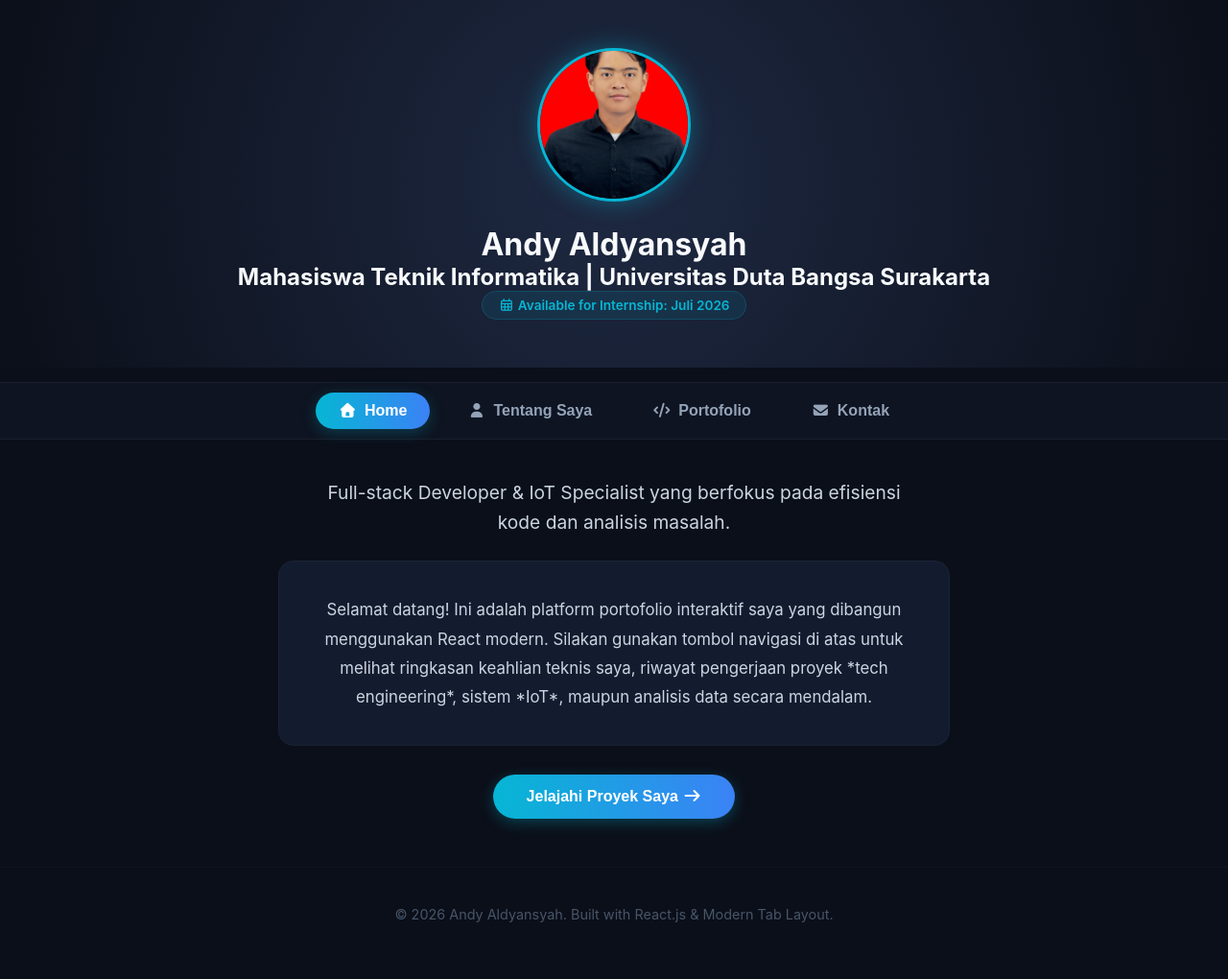
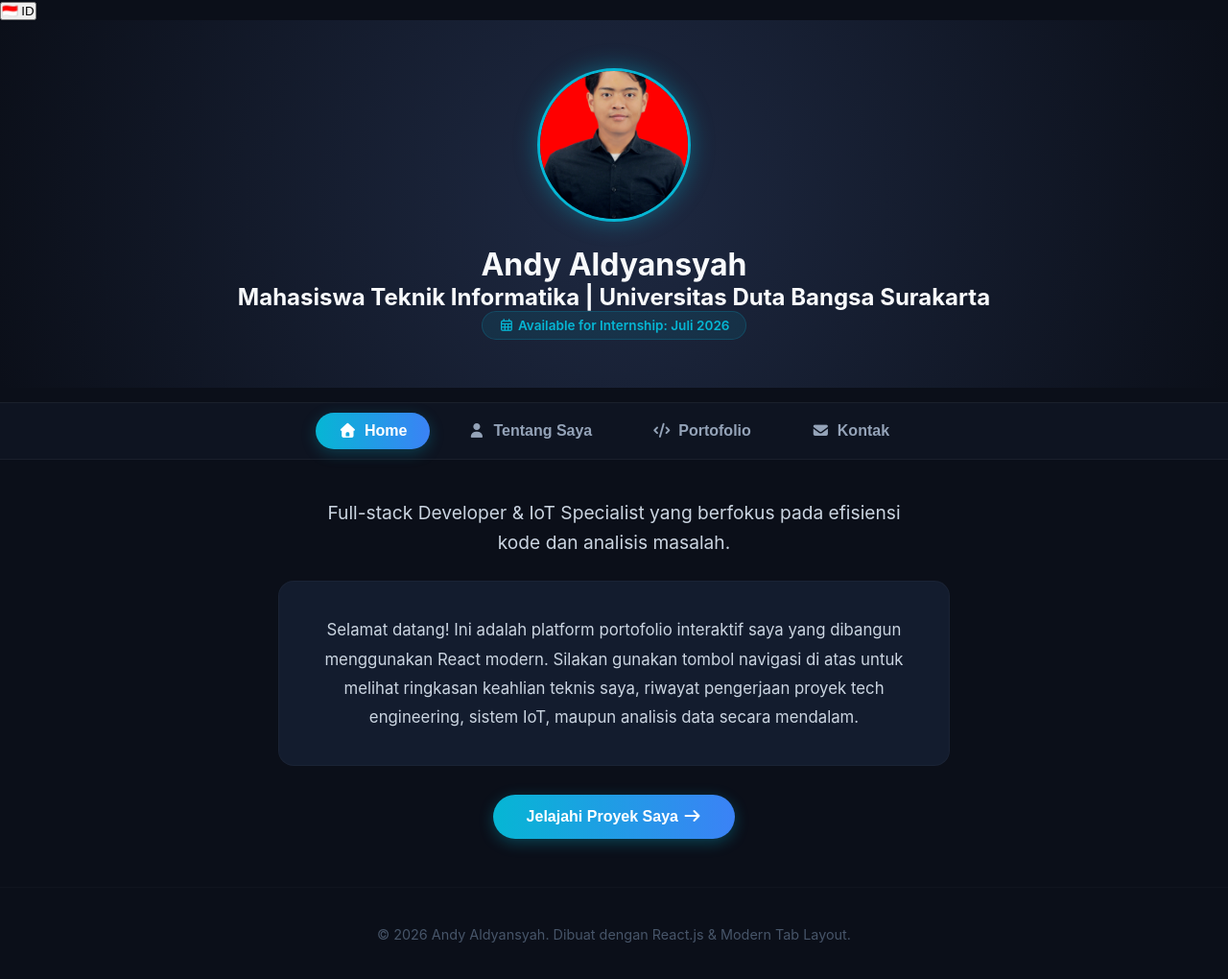
Before and after one commit to AndyAldy/portfolio_Andy, a React (Vite) app: page / in a window 1280 px wide. Shown: the whole page at 96% size. Built offline with nearby package versions, Linux system fonts and the light colour scheme.

Commit message:
update translation id and en, and give an alert at the start if the web can be translated

```diff
--- a/src/App.css
+++ b/src/App.css
@@ -182,3 +182,35 @@
     border-right-color: var(--border);
   }
 }
+
+/* =========================================
+   STYLE UNTUK TOMBOL TRANSLATE BAHASA
+   ========================================= */
+.lang-toggle-container {
+  position: absolute;
+  top: 20px;
+  right: 20px;
+  z-index: 100;
+}
+
+.lang-toggle-btn {
+  padding: 8px 16px;
+  border-radius: 20px;
+  background: var(--primary, #06b6d4); /* Fallback ke warna biru cycan jika var(--primary) belum diset */
+  color: white;
+  border: none;
+  cursor: pointer;
+  font-weight: bold;
+  box-shadow: 0 4px 10px rgba(6, 182, 212, 0.3);
+  transition: transform 0.2s ease, box-shadow 0.2s ease, background 0.3s ease;
+}
+
+.lang-toggle-btn:hover {
+  transform: translateY(-2px);
+  box-shadow: 0 6px 15px rgba(6, 182, 212, 0.5);
+  background: var(--primary-hover, #0891b2);
+}
+
+.lang-toggle-btn:active {
+  transform: translateY(0);
+}
--- a/src/App.jsx
+++ b/src/App.jsx
@@ -1,65 +1,102 @@
-import { useState } from 'react';
+import { useState, useEffect } from 'react';
 import { Analytics } from "@vercel/analytics/react"
 import fotoProfil from '/assets/img/profile.jpg';
-import { personalInfo, projectsData } from './data/portofolioData';
+import { portfolioData } from './data/portofolioData';
 import '@fortawesome/fontawesome-free/css/all.min.css';
 
 function App() {
-  // State untuk melacak halaman aktif (page-by-page system)
+  // State untuk melacak halaman dan filter
   const [activePage, setActivePage] = useState('home');
   const [activeFilter, setActiveFilter] = useState('All');
 
-  // Kalkulasi langsung data proyek yang terfilter
+  // State untuk melacak bahasa yang aktif ('id' atau 'en')
+  const [lang, setLang] = useState('id');
+
+  // Efek untuk memunculkan alert saat pertama kali web dimuat
+  useEffect(() => {
+    const hasSeenAlert = sessionStorage.getItem('langAlerted');
+    if (!hasSeenAlert) {
+      alert("💡 Info:\nAnda bisa mengubah bahasa web menggunakan tombol ID/EN di pojok kanan atas!\n\nYou can change the website language using the ID/EN button in the top right corner!");
+      sessionStorage.setItem('langAlerted', 'true');
+    }
+  }, []);
+
+  // Ambil data dari portofolioData.js secara dinamis berdasarkan bahasa yang dipilih
+  const currentData = portfolioData[lang];
+  const personalInfo = currentData.personalInfo;
+  const projectsData = currentData.projectsData;
+
+  // Kalkulasi data proyek yang terfilter
   const filteredProjects = activeFilter === 'All'
     ? projectsData
     : projectsData.filter(p => p.category === activeFilter);
 
+  // Fungsi untuk mengubah bahasa
+  const toggleLanguage = () => {
+    setLang(lang === 'id' ? 'en' : 'id');
+  };
+
+  // Kategori filter dinamis
+  const filterCategories = [
+    { id: 'All', label: lang === 'id' ? 'Semua' : 'All' },
+    { id: 'Tech Engineering', label: 'Tech Engineering' },
+    { id: 'Data Analytics', label: 'Data Analytics' },
+    { id: 'Social Tech', label: 'Social Tech' }
+  ];
+
   return (
     <div className="app-container">
 
-      {/* 1. Header Profile: Menetap di bagian paling atas halaman */}
+      {/* Tombol Pengganti Bahasa (Sekarang menggunakan class CSS) */}
+      <div className="lang-toggle-container">
+        <button className="lang-toggle-btn" onClick={toggleLanguage}>
+          {lang === 'id' ? '🇮🇩 ID' : '🇬🇧 EN'}
+        </button>
+      </div>
+
+      {/* 1. Header Profile */}
       <header className="profile-header">
         <div className="profile-frame">
-        <img src={fotoProfil} alt="Andy Aldyansyah" className="profile-img" />
+        <img src={fotoProfil} alt={personalInfo.name} className="profile-img" />
         </div>
         <h1 className="glitch-text">{personalInfo.name}</h1>
         <h2>{personalInfo.title} | {personalInfo.institution}</h2>
         <div className="badge-container">
           <span className="internship-badge">
-            <i className="far fa-calendar-alt"></i> Available for Internship: Juli 2026
+            <i className="far fa-calendar-alt"></i> {personalInfo.uiText.internship}
           </span>
         </div>
       </header>
 
-      {/* 2. Navigasi Utama: Sekarang dipindahkan tepat di bawah Profile */}
+      {/* 2. Navigasi Utama */}
       <nav className="profile-nav">
         <button
           className={`nav-tab-btn ${activePage === 'home' ? 'active' : ''}`}
           onClick={() => setActivePage('home')}
         >
-          <i className="fas fa-home"></i> Home
+          <i className="fas fa-home"></i> {personalInfo.navMenu.home}
         </button>
         <button
           className={`nav-tab-btn ${activePage === 'about' ? 'active' : ''}`}
           onClick={() => setActivePage('about')}
         >
-          <i className="fas fa-user"></i> Tentang Saya
+          <i className="fas fa-user"></i> {personalInfo.navMenu.about}
         </button>
         <button
           className={`nav-tab-btn ${activePage === 'projects' ? 'active' : ''}`}
           onClick={() => setActivePage('projects')}
         >
-          <i className="fas fa-code"></i> Portofolio
+          <i className="fas fa-code"></i> {personalInfo.navMenu.portfolio}
         </button>
         <button
           className={`nav-tab-btn ${activePage === 'contact' ? 'active' : ''}`}
           onClick={() => setActivePage('contact')}
         >
-          <i className="fas fa-envelope"></i> Kontak
+          <i className="fas fa-envelope"></i> {personalInfo.navMenu.contact}
         </button>
       </nav>
 
-      {/* 3. Main Content Area: Berubah secara dinamis sesuai tab tanpa scroll */}
+      {/* 3. Main Content Area */}
       <main className="page-content-wrapper container">
 
         {/* Halaman Home */}
@@ -69,14 +106,10 @@ function App() {
               {personalInfo.tagline}
             </p>
             <div className="about-card" style={{ maxWidth: '700px', margin: '0 auto 30px', textAlign: 'center' }}>
-              <p>
-                Selamat datang! Ini adalah platform portofolio interaktif saya yang dibangun menggunakan React modern.
-                Silakan gunakan tombol navigasi di atas untuk melihat ringkasan keahlian teknis saya, riwayat pengerjaan proyek
-                *tech engineering*, sistem *IoT*, maupun analisis data secara mendalam.
-              </p>
+              <p>{personalInfo.uiText.welcome}</p>
             </div>
             <button onClick={() => setActivePage('projects')} className="btn-primary">
-              Jelajahi Proyek Saya <i className="fas fa-arrow-right"></i>
+              {personalInfo.uiText.exploreBtn} <i className="fas fa-arrow-right"></i>
             </button>
           </div>
         )}
@@ -90,7 +123,7 @@ function App() {
               </div>
 
               <div className="skills-display">
-                <h3>Core Technical Expertise</h3>
+                <h3>{personalInfo.uiText.coreTech}</h3>
                 <div className="skills-group">
                   <h4>Backend</h4>
                   <div className="tags">
@@ -130,13 +163,13 @@ function App() {
         {activePage === 'projects' && (
           <div className="tab-page-content fade-in">
             <div className="filter-tabs">
-              {['All', 'Tech Engineering', 'Data Analytics', 'Social Tech'].map(category => (
+              {filterCategories.map(category => (
                 <button
-                  key={category}
-                  className={`tab-btn ${activeFilter === category ? 'active' : ''}`}
-                  onClick={() => setActiveFilter(category)}
+                  key={category.id}
+                  className={`tab-btn ${activeFilter === category.id ? 'active' : ''}`}
+                  onClick={() => setActiveFilter(category.id)}
                 >
-                  {category}
+                  {category.label}
                 </button>
               ))}
             </div>
@@ -162,7 +195,7 @@ function App() {
         {activePage === 'contact' && (
           <div className="tab-page-content text-center fade-in">
             <p style={{ color: '#94a3b8', marginBottom: '35px', fontSize: '1.1rem' }}>
-              Saya sangat terbuka untuk mendapatkan peluang magang atau kolaborasi proyek IT profesional.
+              {personalInfo.uiText.contactMsg}
             </p>
             <div className="social-links-container">
               <a href={`mailto:${personalInfo.contacts.email}`} className="social-icon" title="Email"><i className="fas fa-envelope"></i></a>
@@ -176,7 +209,7 @@ function App() {
       </main>
 
       <footer className="footer">
-        <p>&copy; 2026 {personalInfo.name}. Built with React.js & Modern Tab Layout.</p>
+        <p>&copy; 2026 {personalInfo.name}. {lang === 'id' ? 'Dibuat dengan React.js & Modern Tab Layout.' : 'Built with React.js & Modern Tab Layout.'}</p>
       </footer>
       <Analytics />
     </div>
--- a/src/data/portofolioData.js
+++ b/src/data/portofolioData.js
@@ -1,25 +1,39 @@
-export const personalInfo = {
-  name: "Andy Aldyansyah", // [cite: 10]
-  title: "Mahasiswa Teknik Informatika", // [cite: 11]
-  institution: "Universitas Duta Bangsa Surakarta", // [cite: 17]
-  tagline: "Full-stack Developer & IoT Specialist yang berfokus pada efisiensi kode dan analisis masalah.", // [cite: 13, 15]
+export const portfolioData = {
+  id: {
+    personalInfo: {
+      name: "Andy Aldyansyah",
+      title: "Mahasiswa Teknik Informatika",
+      institution: "Universitas Duta Bangsa Surakarta",
+      tagline: "Full-stack Developer & IoT Specialist yang berfokus pada efisiensi kode dan analisis masalah.",
       about: "Mahasiswa Teknik Informatika yang berfokus pada Full-stack Development dan IoT. Memiliki rekam jejak dalam mengelola 32 repositori GitHub serta berpengalaman membangun aplikasi mobile dengan Flutter dan sistem web menggunakan CodeIgniter 4 dan React.js. Terbukti sebagai fast-learner dengan kemampuan menguasai fundamental teknologi baru secara mandiri dalam waktu singkat serta memiliki keahlian mendalam dalam analisis masalah (debugging).",
       skills: {
-    Backend: ["Dart", "PHP", "Python", "Java", "REST API", "Kotlin", "MYSQL", "SQLite", "GOLang"], // [cite: 30]
+        Backend: ["Dart", "PHP", "Python", "Java", "REST API", "Kotlin", "MYSQL", "SQLite", "GOLang"],
         Frontend: ["HTML5", "CSS3", "Dart", "JavaScript"],
-    frameworks: ["React.js", "Flutter", "CodeIgniter 4", "Node.js", "Bootstrap", "Laravel", "Wails"], // [cite: 31]
-    iot: ["ESP32", "Arduino", "MQTT Protocol", "Sensor Integration"], // [cite: 32]
-    tools: ["Git/GitHub", "Visual Studio Code", "Java NetBeans", "XAMPP"] // [cite: 32]
+        frameworks: ["React.js", "Flutter", "CodeIgniter 4", "Node.js", "Bootstrap", "Laravel", "Wails"],
+        iot: ["ESP32", "Arduino", "MQTT Protocol", "Sensor Integration"],
+        tools: ["Git/GitHub", "Visual Studio Code", "Java NetBeans", "XAMPP"]
       },
       contacts: {
-    email: "andyaldyansyah11@gmail.com", // [cite: 6]
-    phone: "0821-4075-2041", // [cite: 5]
-    github: "https://github.com/AndyAldy", // [cite: 6]
-    linkedin: "https://www.linkedin.com/in/andy-aldyansyah" // [cite: 6, 7]
+        email: "andyaldyansyah11@gmail.com",
+        phone: "0821-4075-2041",
+        github: "https://github.com/AndyAldy",
+        linkedin: "https://www.linkedin.com/in/andy-aldyansyah"
+      },
+      navMenu: {
+        home: "Home",
+        about: "Tentang Saya",
+        portfolio: "Portofolio",
+        contact: "Kontak"
+      },
+      uiText: {
+        internship: "Available for Internship: Juli 2026",
+        welcome: "Selamat datang! Ini adalah platform portofolio interaktif saya yang dibangun menggunakan React modern. Silakan gunakan tombol navigasi di atas untuk melihat ringkasan keahlian teknis saya, riwayat pengerjaan proyek tech engineering, sistem IoT, maupun analisis data secara mendalam.",
+        exploreBtn: "Jelajahi Proyek Saya",
+        coreTech: "Core Technical Expertise",
+        contactMsg: "Saya sangat terbuka untuk mendapatkan peluang magang atau kolaborasi proyek IT profesional."
       }
-};
-
-export const projectsData = [
+    },
+    projectsData: [
       {
         id: 1,
         title: "Telco Customer Churn Analysis",
@@ -29,10 +43,10 @@ export const projectsData = [
       },
       {
         id: 2,
-    title: "Web Manajemen Toko Kelontong", // [cite: 19]
+        title: "Web Manajemen Toko Kelontong",
         category: "Tech Engineering",
         description: "Mengembangkan aplikasi web manajemen toko secara mandiri menggunakan React.js dalam waktu 7 hari. Mengimplementasikan struktur frontend yang responsif, cepat, dan efisien untuk pengelolaan data inventaris barang.",
-    tech: ["React.js", "JavaScript", "HTML5", "CSS3", "REST API"] // [cite: 19, 30]
+        tech: ["React.js", "JavaScript", "HTML5", "CSS3", "REST API"]
       },
       {
         id: 3,
@@ -43,10 +57,10 @@ export const projectsData = [
       },
       {
         id: 4,
-    title: "Digitalisasi & Pengembangan Potensi Desa Beji", // [cite: 23, 24]
+        title: "Digitalisasi & Pengembangan Potensi Desa Beji",
         category: "Social Tech",
         description: "Berkontribusi dalam program pengabdian masyarakat (KKN) dengan fokus utama pada pemanfaatan platform digital untuk manajemen dokumentasi teknis serta publikasi potensi lokal desa.",
-    tech: ["Web Technologies", "Digitalization", "Technical Documentation"] // [cite: 25]
+        tech: ["Web Technologies", "Digitalization", "Technical Documentation"]
       },
       {
         id: 5,
@@ -55,4 +69,78 @@ export const projectsData = [
         description: "Pertama kali Membangun Aplikasi Desktop/Software berbasis Golang yang berfokus pada monitoring Servis Motor supaya bisa mengetahui apakah Motor sudah selesai di servis atau belum",
         tech: ["Wails React.js", "MySQL", "Xampp", "PHPMYADMIN", "CSS", "GOLang"]
       }
-];
+    ]
+  },
+  en: {
+    personalInfo: {
+      name: "Andy Aldyansyah",
+      title: "Informatics Engineering Student",
+      institution: "Duta Bangsa University Surakarta",
+      tagline: "Full-stack Developer & IoT Specialist focused on code efficiency and problem analysis.",
+      about: "Informatics Engineering student focusing on Full-stack Development and IoT. Has a track record of managing 32 GitHub repositories and experienced in building mobile applications with Flutter and web systems using CodeIgniter 4 and React.js. Proven as a fast-learner with the ability to master new technology fundamentals independently in a short time and has deep expertise in problem analysis (debugging).",
+      skills: {
+        Backend: ["Dart", "PHP", "Python", "Java", "REST API", "Kotlin", "MYSQL", "SQLite", "GOLang"],
+        Frontend: ["HTML5", "CSS3", "Dart", "JavaScript"],
+        frameworks: ["React.js", "Flutter", "CodeIgniter 4", "Node.js", "Bootstrap", "Laravel", "Wails"],
+        iot: ["ESP32", "Arduino", "MQTT Protocol", "Sensor Integration"],
+        tools: ["Git/GitHub", "Visual Studio Code", "Java NetBeans", "XAMPP"]
+      },
+      contacts: {
+        email: "andyaldyansyah11@gmail.com",
+        phone: "0821-4075-2041",
+        github: "https://github.com/AndyAldy",
+        linkedin: "https://www.linkedin.com/in/andy-aldyansyah"
+      },
+      navMenu: {
+        home: "Home",
+        about: "About Me",
+        portfolio: "Portfolio",
+        contact: "Contact"
+      },
+      uiText: {
+        internship: "Available for Internship: July 2026",
+        welcome: "Welcome! This is my interactive portfolio platform built using modern React. Please use the navigation buttons above to explore a summary of my technical skills, my track record in tech engineering projects, IoT systems, and in-depth data analysis.",
+        exploreBtn: "Explore My Projects",
+        coreTech: "Core Technical Expertise",
+        contactMsg: "I am highly open to internship opportunities or professional IT project collaborations."
+      }
+    },
+    projectsData: [
+      {
+        id: 1,
+        title: "Telco Customer Churn Analysis",
+        category: "Data Analytics",
+        description: "Conducted in-depth data analysis using the Telco Customer Churn dataset to predict customer retention rates, identify user habit patterns, and develop data-driven strategy recommendations.",
+        tech: ["Python", "Altair AI Studio", "Data Analytics", "Data Modeling"]
+      },
+      {
+        id: 2,
+        title: "Grocery Store Management Web",
+        category: "Tech Engineering",
+        description: "Developed a web-based store management application independently using React.js within 7 days. Implemented a responsive, fast, and efficient frontend structure for managing inventory data.",
+        tech: ["React.js", "JavaScript", "HTML5", "CSS3", "REST API"]
+      },
+      {
+        id: 3,
+        title: "GrowME - Mutual Fund Calculator",
+        category: "Tech Engineering",
+        description: "Designed and built a mobile financial calculator application specifically for precise simulation and calculation of mutual fund investment profit projections.",
+        tech: ["Flutter", "Dart", "Mobile Development", "UI/UX Design"]
+      },
+      {
+        id: 4,
+        title: "Digitalization & Development of Beji Village Potential",
+        category: "Social Tech",
+        description: "Contributed to a community service program (KKN) with a main focus on utilizing digital platforms for technical documentation management and the publication of local village potential.",
+        tech: ["Web Technologies", "Digitalization", "Technical Documentation"]
+      },
+      {
+        id: 5,
+        title: "Motorcycle Service Application",
+        category: "Tech Engineering",
+        description: "Built my first Desktop/Software Application based on Golang, focusing on monitoring Motorcycle Services to track whether a motorcycle is still being serviced or has been completed.",
+        tech: ["Wails React.js", "MySQL", "Xampp", "PHPMYADMIN", "CSS", "GOLang"]
+      }
+    ]
+  }
+};
```
Lines whose indentation alone changed are shown as unchanged.
